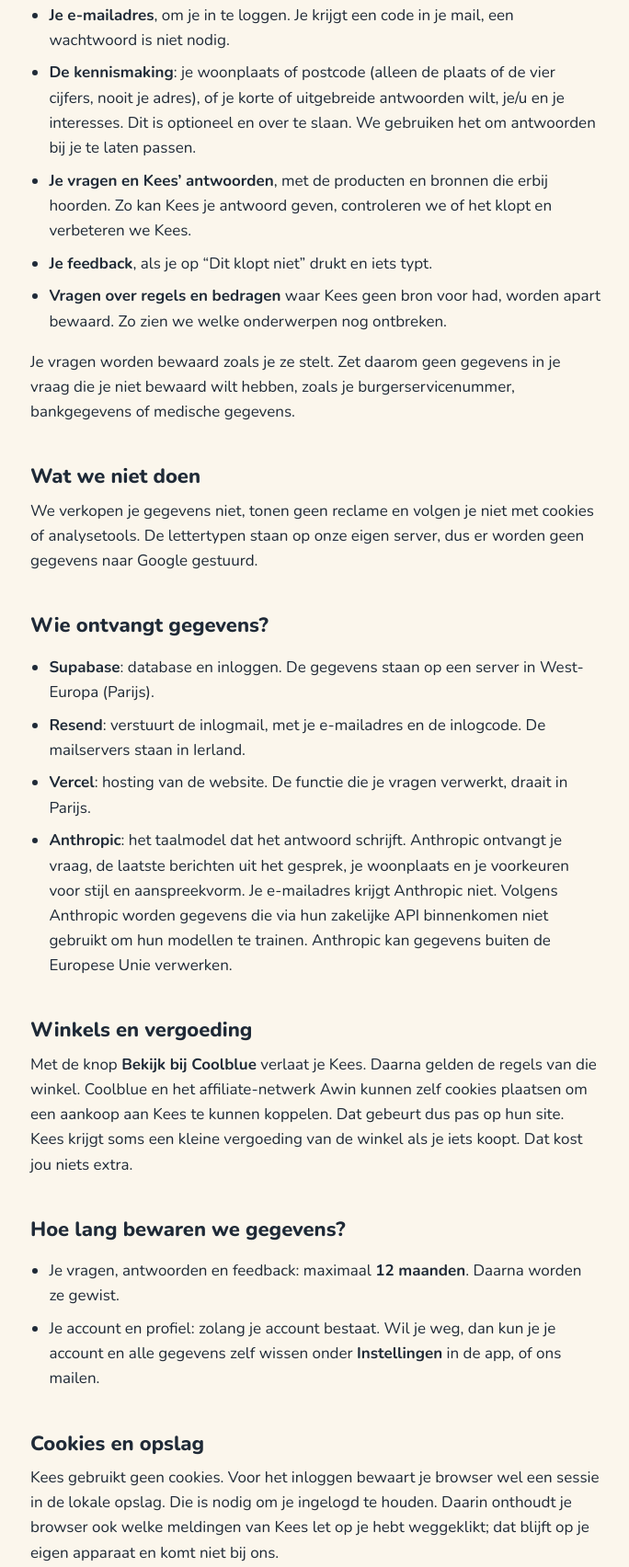
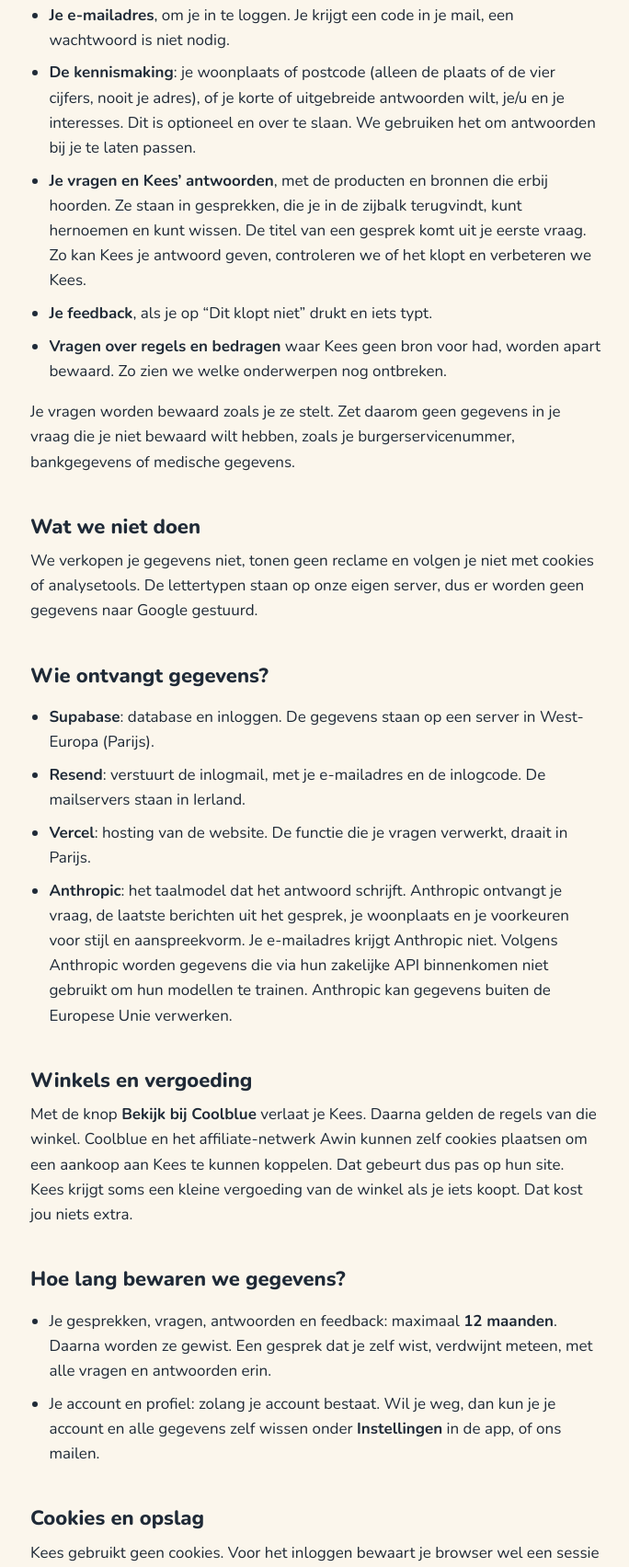
Before and after one commit to pgwr8kwk2k-sudo/hoikees-site, a plain HTML site: page privacy.html in a window 1280 px wide. Shown: the part 436-2140 px from the top of the page at 92% size, without its empty margins (297-981 px from the left). Drawn offline with Linux system fonts and the light colour scheme.

Commit message:
Site: privacytekst over gesprekken
Co-Authored-By: Claude Sonnet 5.5 <noreply@anthropic.com>

```diff
--- a/privacy.html
+++ b/privacy.html
@@ -33,7 +33,7 @@
 <ul>
   <li><strong>Je e-mailadres</strong>, om je in te loggen. Je krijgt een code in je mail, een wachtwoord is niet nodig.</li>
   <li><strong>De kennismaking</strong>: je woonplaats of postcode (alleen de plaats of de vier cijfers, nooit je adres), of je korte of uitgebreide antwoorden wilt, je/u en je interesses. Dit is optioneel en over te slaan. We gebruiken het om antwoorden bij je te laten passen.</li>
-  <li><strong>Je vragen en Kees’ antwoorden</strong>, met de producten en bronnen die erbij hoorden. Zo kan Kees je antwoord geven, controleren we of het klopt en verbeteren we Kees.</li>
+  <li><strong>Je vragen en Kees’ antwoorden</strong>, met de producten en bronnen die erbij hoorden. Ze staan in gesprekken, die je in de zijbalk terugvindt, kunt hernoemen en kunt wissen. De titel van een gesprek komt uit je eerste vraag. Zo kan Kees je antwoord geven, controleren we of het klopt en verbeteren we Kees.</li>
   <li><strong>Je feedback</strong>, als je op “Dit klopt niet” drukt en iets typt.</li>
   <li><strong>Vragen over regels en bedragen</strong> waar Kees geen bron voor had, worden apart bewaard. Zo zien we welke onderwerpen nog ontbreken.</li>
 </ul>
@@ -55,7 +55,7 @@
 
 <h2>Hoe lang bewaren we gegevens?</h2>
 <ul>
-  <li>Je vragen, antwoorden en feedback: maximaal <strong>12 maanden</strong>. Daarna worden ze gewist.</li>
+  <li>Je gesprekken, vragen, antwoorden en feedback: maximaal <strong>12 maanden</strong>. Daarna worden ze gewist. Een gesprek dat je zelf wist, verdwijnt meteen, met alle vragen en antwoorden erin.</li>
   <li>Je account en profiel: zolang je account bestaat. Wil je weg, dan kun je je account en alle gegevens zelf wissen onder <strong>Instellingen</strong> in de app, of ons mailen.</li>
 </ul>
 
```
